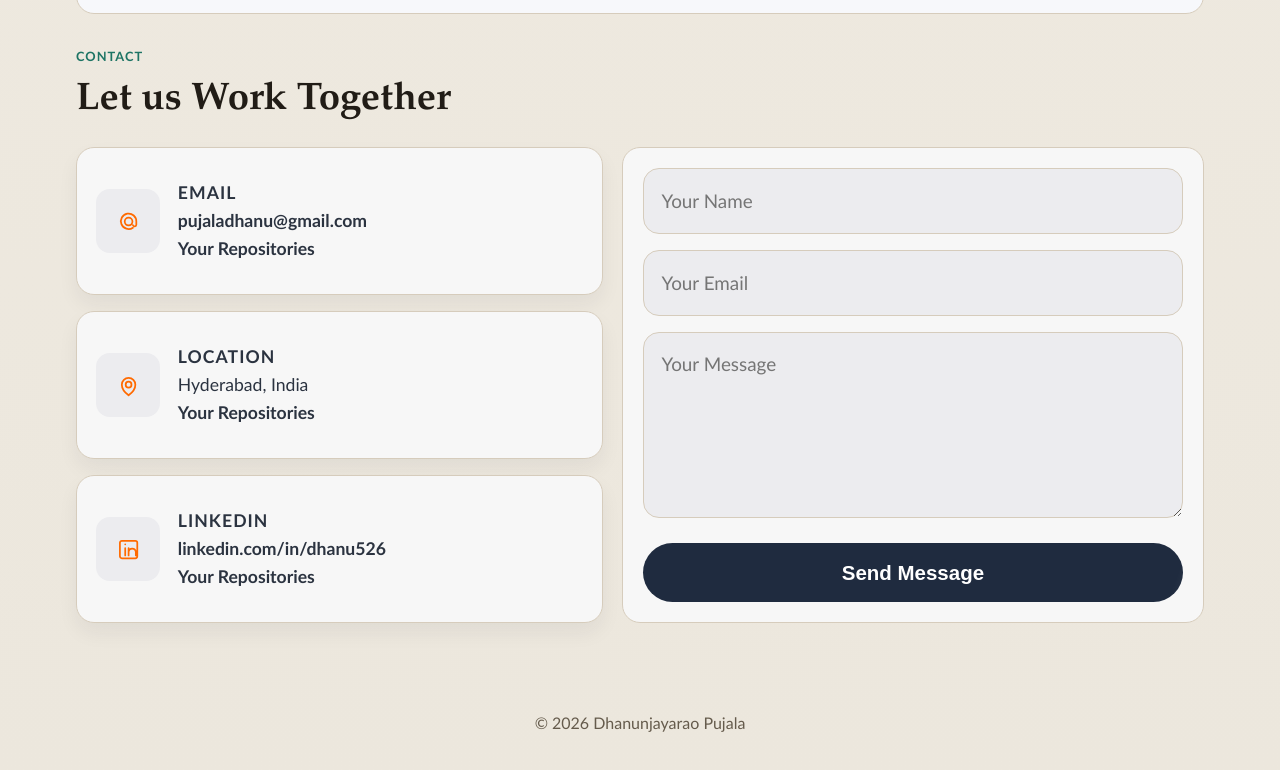
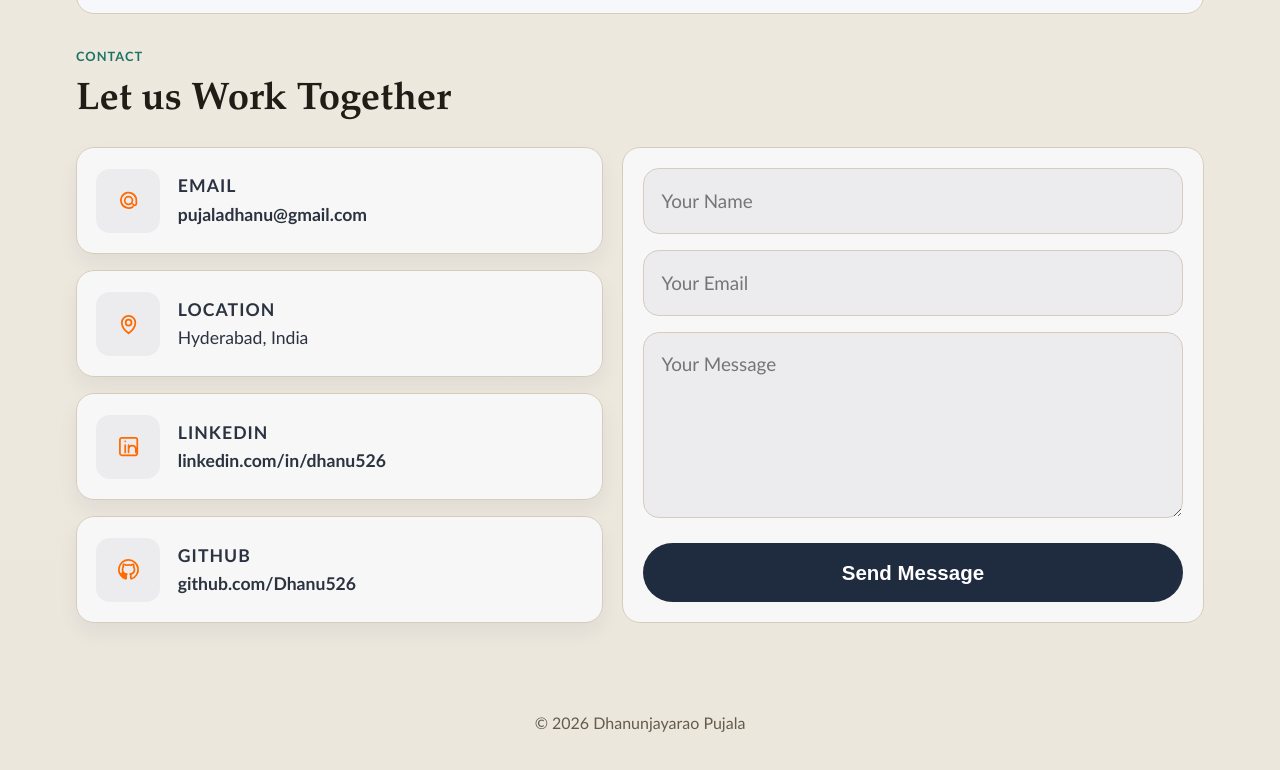
Before and after one commit to Dhanu526/portfolio, a plain HTML site: page index.html in a window 1280 px wide. Shown: the part 2819-3589 px from the top of the page. Drawn offline with Linux system fonts and the light colour scheme.

Commit message:
Add separate GitHub contact card

```diff
--- a/index.html
+++ b/index.html
@@ -199,7 +199,6 @@
             <div>
               <p class="label">EMAIL</p>
               <a href="https://mail.google.com/mail/?view=cm&fs=1&to=pujaladhanu@gmail.com" target="_blank" rel="noreferrer">pujaladhanu@gmail.com</a>
-              <a href="https://github.com/Dhanu526?tab=repositories" target="_blank" rel="noreferrer">Your Repositories</a>
             </div>
           </article>
           <article class="contact-card premium">
@@ -209,7 +208,6 @@
             <div>
               <p class="label">LOCATION</p>
               <p>Hyderabad, India</p>
-              <a href="https://github.com/Dhanu526?tab=repositories" target="_blank" rel="noreferrer">Your Repositories</a>
             </div>
           </article>
           <article class="contact-card premium">
@@ -219,7 +217,15 @@
             <div>
               <p class="label">LINKEDIN</p>
               <a href="https://www.linkedin.com/in/dhanu526/" target="_blank" rel="noreferrer">linkedin.com/in/dhanu526</a>
-              <a href="https://github.com/Dhanu526?tab=repositories" target="_blank" rel="noreferrer">Your Repositories</a>
+            </div>
+          </article>
+          <article class="contact-card premium">
+            <div class="icon-box">
+              <svg class="icon-svg" viewBox="0 0 24 24" aria-hidden="true"><path d="M12 2a10 10 0 0 0-3.2 19.5c.5.1.7-.2.7-.5v-1.8c-2.8.6-3.4-1.2-3.4-1.2-.5-1.1-1.1-1.4-1.1-1.4-.9-.6.1-.6.1-.6 1 .1 1.6 1 1.6 1 .9 1.5 2.3 1 2.9.8.1-.6.3-1 .6-1.2-2.2-.2-4.5-1.1-4.5-4.8 0-1.1.4-2 .9-2.7-.1-.2-.4-1.3.1-2.6 0 0 .8-.2 2.7 1a9.1 9.1 0 0 1 5 0c1.9-1.2 2.7-1 2.7-1 .5 1.3.2 2.4.1 2.6.6.7.9 1.6.9 2.7 0 3.7-2.3 4.5-4.5 4.8.4.3.7.9.7 1.9V21c0 .3.2.6.7.5A10 10 0 0 0 12 2z"/></svg>
+            </div>
+            <div>
+              <p class="label">GITHUB</p>
+              <a href="https://github.com/Dhanu526?tab=repositories" target="_blank" rel="noreferrer">github.com/Dhanu526</a>
             </div>
           </article>
         </div>
```
